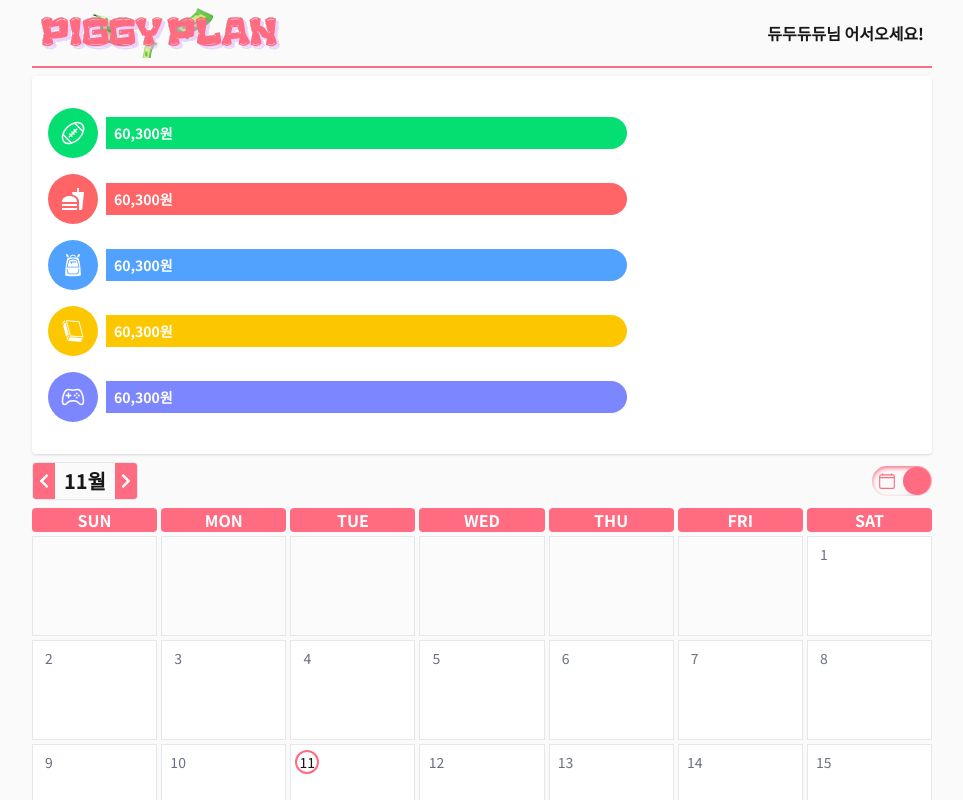
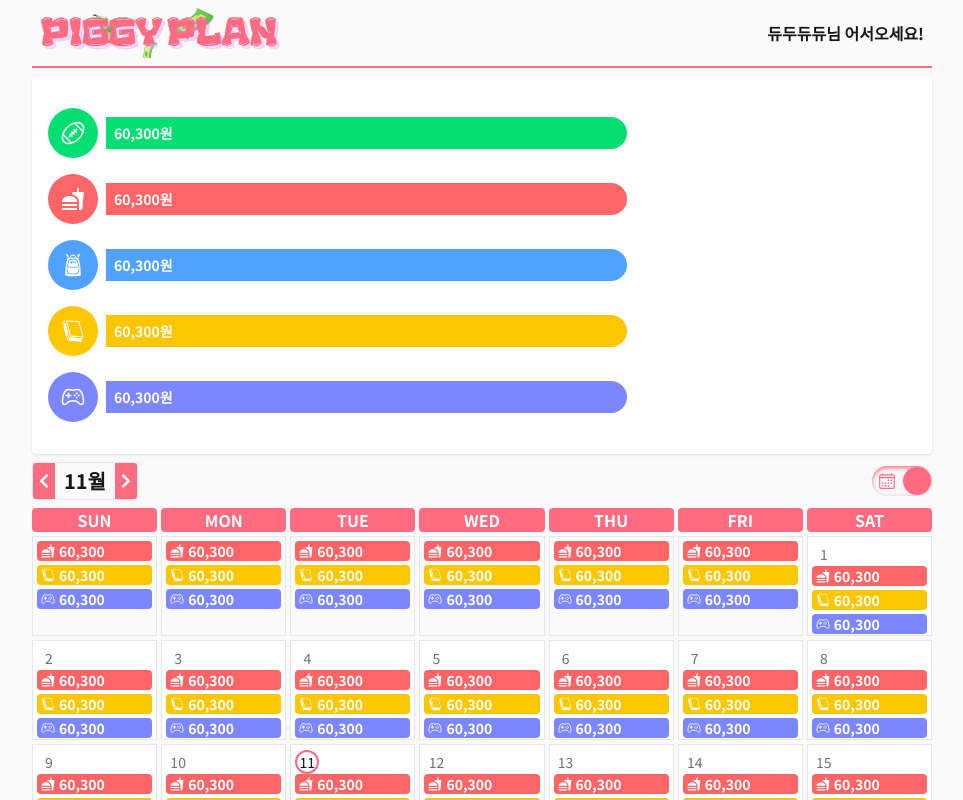
Before and after one commit to JinWan0823/piggy-plan, a Next.js app: page / in a window 1280 px wide. Both pictures are taken after a click on the element 1060 px from the left and 481 px from the top of the page. Shown: the top 800 px of the page, without its empty margins (158-1121 px from the left). Built offline with nearby package versions, Linux system fonts and the light colour scheme.

Commit message:
💄 캘린더 가계부 리스트 ui

```diff
--- a/app/_components/common/Calendar.tsx
+++ b/app/_components/common/Calendar.tsx
@@ -1,3 +1,5 @@
+import CalendarList from "./CalendarList";
+
 export default function Calendar({
   nowYear,
   nowMonth,
@@ -46,6 +48,12 @@ export default function Calendar({
                   {day}
                 </span>
               )}
+
+              <ul className="flex flex-col gap-1">
+                <CalendarList menu={"식비"} />
+                <CalendarList menu={"문화"} />
+                <CalendarList menu={"기타"} />
+              </ul>
             </li>
           ))}
         </ul>
--- /dev/null
+++ b/app/_components/common/CalendarList.tsx
@@ -0,0 +1,14 @@
+import { getCategoryInfo } from "@/app/_utils/categoryMap";
+
+export default function CalendarList({ menu }: { menu: string }) {
+  const { icon: Icon, color } = getCategoryInfo(menu);
+  return (
+    <>
+      <li
+        className={`${color} text-white text-sm px-1 flex items-center rounded gap-1 font-bold`}
+      >
+        <Icon /> 60,300
+      </li>
+    </>
+  );
+}
--- a/app/_components/common/Category.tsx
+++ b/app/_components/common/Category.tsx
@@ -1,37 +1,17 @@
 "use client";
 
-import { useMemo } from "react";
-import { GiBlackBook, GiSchoolBag } from "react-icons/gi";
-import {
-  IoAmericanFootballOutline,
-  IoGameControllerOutline,
-} from "react-icons/io5";
-import { MdFastfood } from "react-icons/md";
+import { getCategoryInfo } from "@/app/_utils/categoryMap";
 
 export default function Category({ menu }: { menu: string }) {
-  const category = useMemo(() => {
-    switch (menu) {
-      case "식비":
-        return { icon: <MdFastfood />, color: "bg-red-400" };
-      case "취미":
-        return { icon: <IoAmericanFootballOutline />, color: "bg-green-400" };
-      case "문화":
-        return { icon: <GiBlackBook />, color: "bg-yellow-400" };
-      case "여행":
-        return { icon: <GiSchoolBag />, color: "bg-blue-400" };
-      default:
-        return { icon: <IoGameControllerOutline />, color: "bg-indigo-400" };
-    }
-  }, [menu]);
-
+  const { icon: Icon, color } = getCategoryInfo(menu);
   return (
     <>
       <div
         className={`shrink-0 w-[32px] h-[32px] text-white
         flex items-center justify-center
-        rounded-full ${category.color}`}
+        rounded-full ${color}`}
       >
-        {category.icon}
+        <Icon />
       </div>
     </>
   );
--- a/app/_components/common/ProgressBar.tsx
+++ b/app/_components/common/ProgressBar.tsx
@@ -1,37 +1,18 @@
-import { useMemo } from "react";
-import { GiBlackBook, GiSchoolBag } from "react-icons/gi";
-import {
-  IoAmericanFootballOutline,
-  IoGameControllerOutline,
-} from "react-icons/io5";
-import { MdFastfood } from "react-icons/md";
+import { getCategoryInfo } from "@/app/_utils/categoryMap";
 
 export default function ProgressBar({ menu }: { menu: string }) {
-  const category = useMemo(() => {
-    switch (menu) {
-      case "식비":
-        return { icon: <MdFastfood />, color: "bg-red-400" };
-      case "취미":
-        return { icon: <IoAmericanFootballOutline />, color: "bg-green-400" };
-      case "문화":
-        return { icon: <GiBlackBook />, color: "bg-yellow-400" };
-      case "여행":
-        return { icon: <GiSchoolBag />, color: "bg-blue-400" };
-      default:
-        return { icon: <IoGameControllerOutline />, color: "bg-indigo-400" };
-    }
-  }, [menu]);
+  const { icon: Icon, color } = getCategoryInfo(menu);
   return (
     <li className="w-full flex items-center gap-2">
       <div
         className={`shrink-0 w-[50px] h-[50px] text-white text-2xl
         flex items-center justify-center
-        rounded-full ${category.color}`}
+        rounded-full ${color}`}
       >
-        {category.icon}
+        <Icon />
       </div>
       <div
-        className={`progress w-[60%] h-[32px] ${category.color} rounded-r-full flex items-center px-2 font-bold text-sm text-white`}
+        className={`progress w-[60%] h-[32px] ${color} rounded-r-full flex items-center px-2 font-bold text-sm text-white`}
       >
         <p>60,300원</p>
       </div>
--- a/app/_components/common/TabMenu.tsx
+++ b/app/_components/common/TabMenu.tsx
@@ -1,7 +1,7 @@
 "use client";
-import { SetStateAction, useState } from "react";
+import { SetStateAction } from "react";
 import { IoIosList } from "react-icons/io";
-import { IoCalendarClearOutline } from "react-icons/io5";
+import { IoCalendarOutline } from "react-icons/io5";
 
 export default function TabMenu({
   menu,
@@ -29,7 +29,7 @@ export default function TabMenu({
         />
         <div className="flex justify-between p-[1px] items-center text-lg text-[#ff6b81]">
           <div className="w-[28px] h-[28px] rounded-full flex items-center justify-center">
-            <IoCalendarClearOutline />
+            <IoCalendarOutline />
           </div>
           <div className="w-[28px] h-[28px] rounded-full flex items-center justify-center">
             <IoIosList />
--- /dev/null
+++ b/app/_utils/categoryMap.ts
@@ -0,0 +1,19 @@
+import { MdFastfood } from "react-icons/md";
+import {
+  IoAmericanFootballOutline,
+  IoGameControllerOutline,
+} from "react-icons/io5";
+import { GiBlackBook, GiSchoolBag } from "react-icons/gi";
+
+export const categoryMap = {
+  식비: { icon: MdFastfood, color: "bg-red-400" },
+  취미: { icon: IoAmericanFootballOutline, color: "bg-green-400" },
+  문화: { icon: GiBlackBook, color: "bg-yellow-400" },
+  여행: { icon: GiSchoolBag, color: "bg-blue-400" },
+  기타: { icon: IoGameControllerOutline, color: "bg-indigo-400" },
+} as const;
+
+export type CategoryKey = keyof typeof categoryMap;
+
+export const getCategoryInfo = (menu: string) =>
+  categoryMap[menu as CategoryKey] ?? categoryMap["기타"];
```
